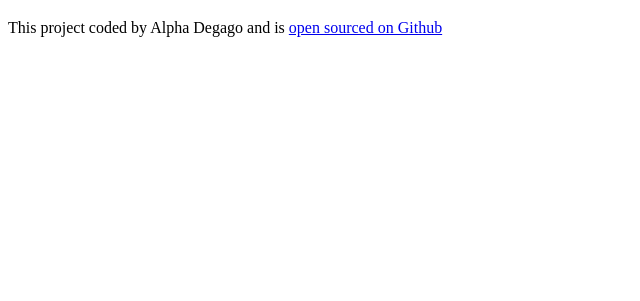
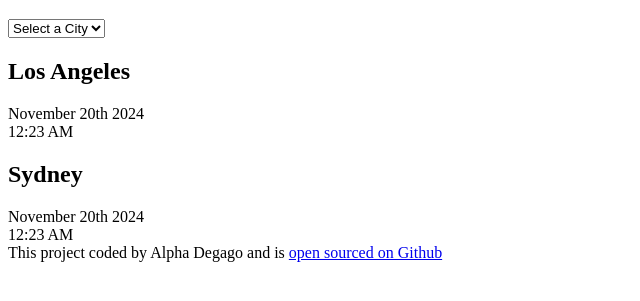
Before and after one commit to alphay78/World-Clock, a plain HTML site: page index.html in a window 1280 px wide. Shown: the part 61-362 px from the top of the page, without its empty margins (0-640 px from the left). Drawn offline with Linux system fonts and the light colour scheme.

Commit message:
World Clock Project/HTML

```diff
--- a/index.html
+++ b/index.html
@@ -7,8 +7,28 @@
   <link rel="stylesheet" href="/CSS/style.css">
 </head>
 <body>
+  <div class="Container"></div>
   <h1>World Clock</h1>
+  <select >
+    <option value="">Select a City</option>
+    <option value="">London</option>
+    <option value="">New York</option>
+    <option value="">Auckland</option>
+  </select>
 
+  <div class="city">
+    <h2>Los Angeles</h2>
+  </div>
+  <div class="date">November 20th 2024</div>
+  <div class="time">12:23 AM
+  </div>
+
+  <div class="city">
+    <h2>Sydney</h2>
+  </div>
+  <div class="date">November 20th 2024</div>
+  <div class="time">12:23 AM
+  </div>
   <footer>This project coded by Alpha Degago and is <a href="https://github.com/alphay78/World-Clock/commit/a680ecf05875ca63cd5722b352c6d4d0b4be0b4f">open sourced on Github</a></footer>
   <script src="/Javascipt/index.js"></script>
 </body>
```
